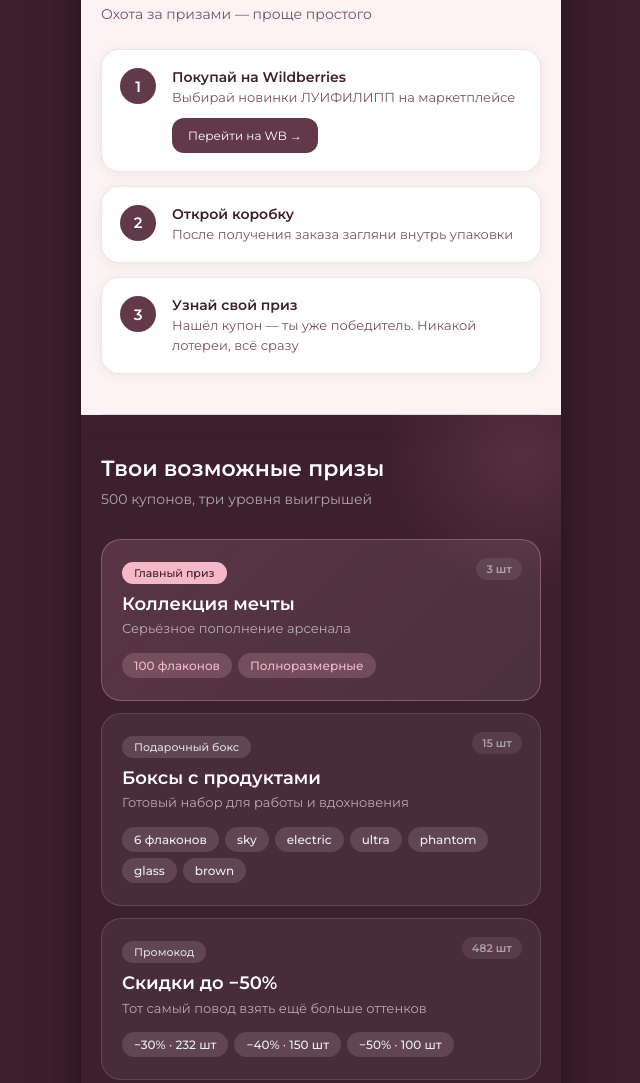
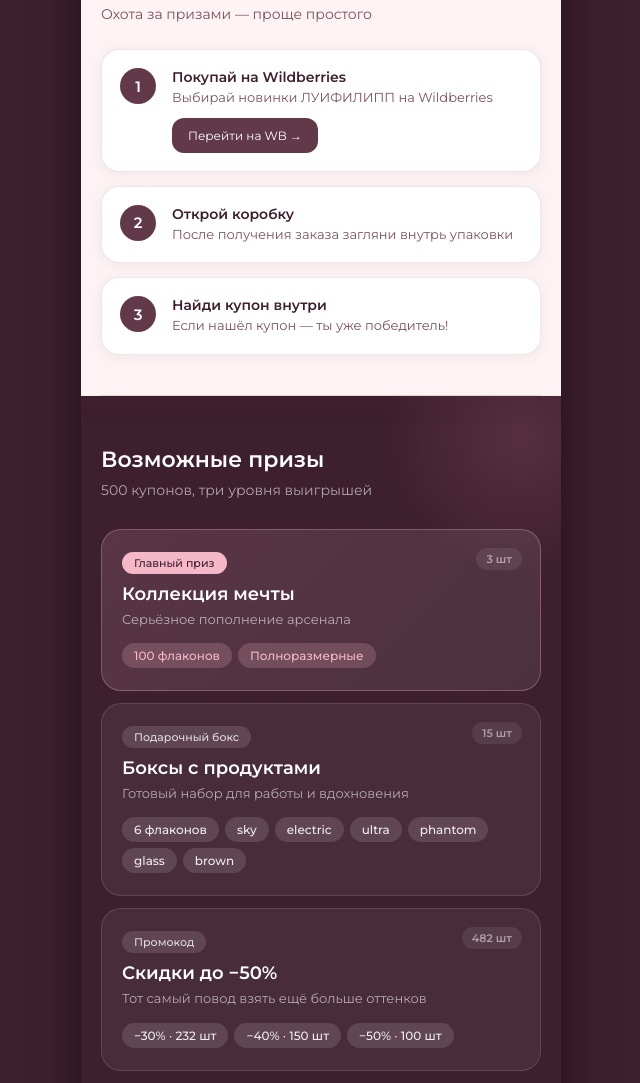
Before and after one commit to Daniilnm/luiphilipp, a plain HTML site: page index.html in a window 1280 px wide. Shown: the part 810-1893 px from the top of the page, without its empty margins (319-959 px from the left). Drawn offline with Linux system fonts and the light colour scheme.

Commit message:
Update index.html

```diff
--- a/index.html
+++ b/index.html
@@ -273,7 +273,7 @@
 
   .prizes-section {
     background: var(--accent-deep);
-    padding: 40px 20px;
+    padding: 50px 20px;
     position: relative;
     overflow: hidden;
   }
@@ -714,8 +714,8 @@
         <div class="step-num">1</div>
         <div class="step-content">
           <div class="step-title">Покупай на&nbsp;Wildberries</div>
-          <div class="step-text">Выбирай новинки ЛУИФИЛИПП на&nbsp;маркетплейсе</div>
-          <a class="btn-wb" href="#" target="_blank">Перейти на WB →</a>
+          <div class="step-text">Выбирай новинки ЛУИФИЛИПП на&nbsp;Wildberries</div>
+          <a class="btn-wb" href="https://www.wildberries.ru/brands/lui-filipp?sort=newly&page=1&fsupplier=504802&utm_source=landing&utm_medium=social&utm_campaign=504802-id-LM" target="_blank">Перейти на WB →</a>
         </div>
       </div>
       <div class="step">
@@ -728,8 +728,8 @@
       <div class="step">
         <div class="step-num">3</div>
         <div class="step-content">
-          <div class="step-title">Узнай свой приз</div>
-          <div class="step-text">Нашёл купон — ты уже победитель. Никакой лотереи, всё сразу</div>
+          <div class="step-title">Найди купон внутри</div>
+          <div class="step-text">Если нашёл купон — ты уже победитель!</div>
         </div>
       </div>
     </div>
@@ -738,7 +738,7 @@
   <div class="hr"></div>
 
   <section class="prizes-section">
-    <p class="section-title">Твои возможные призы</p>
+    <p class="section-title">Возможные призы</p>
     <p class="section-desc" style="margin-bottom:28px;">500 купонов, три уровня выигрышей</p>
 
     <div class="prize-card main">
@@ -799,10 +799,10 @@
       <div class="get-text">Сфотографируй купон и&nbsp;отправь менеджеру вместе с&nbsp;контактными данными для проверки. После подтверждения мы отправим приз.</div>
 
       <div class="buttons-row">
-        <a class="btn btn-outline" href="#" target="_blank">
+        <a class="btn btn-outline" href="t.me/smm_lui" target="_blank">
           <svg width="20" height="20" viewBox="0 0 24 24" fill="none" stroke="currentColor" stroke-width="2" stroke-linecap="round" stroke-linejoin="round"><path d="M22 2L11 13"/><path d="M22 2L15 22L11 13L2 9L22 2Z"/></svg> Telegram
         </a>
-        <a class="btn btn-outline" href="#" target="_blank">
+        <a class="btn btn-outline" href="https://max.ru/u/f9LHodD0cOKCYIi75rqvy8tL0OltoJlgMTQdTB7Jh50quxtAyOu9NXIiixg" target="_blank">
           <svg width="20" height="20" viewBox="0 0 24 24" fill="none" stroke="currentColor" stroke-width="2" stroke-linecap="round" stroke-linejoin="round"><path d="M21 11.5a8.38 8.38 0 0 1-.9 3.8 8.5 8.5 0 0 1-7.6 4.7 8.38 8.38 0 0 1-3.8-.9L3 21l1.9-5.7a8.38 8.38 0 0 1-.9-3.8 8.5 8.5 0 0 1 4.7-7.6 8.38 8.38 0 0 1 3.8-.9h.5a8.48 8.48 0 0 1 8 8v.5z"/></svg> MAX
         </a>
       </div>
```
